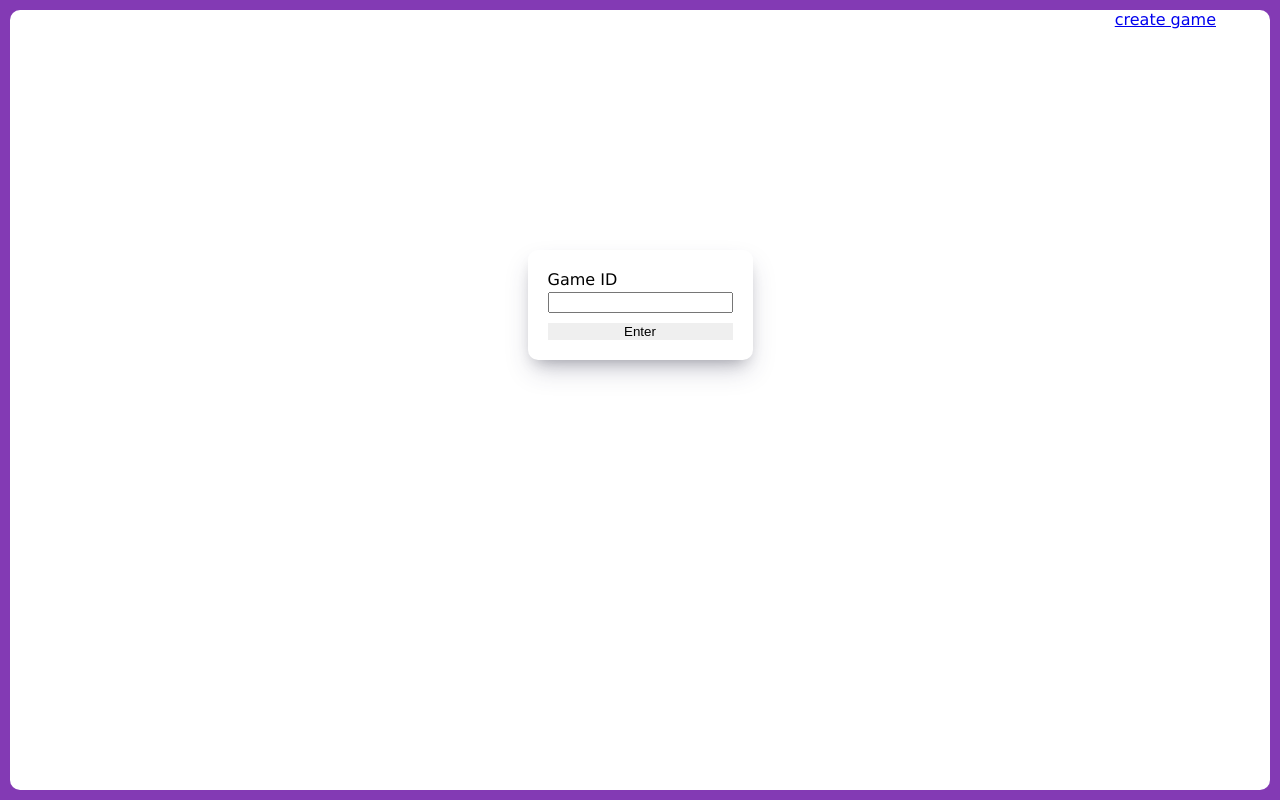
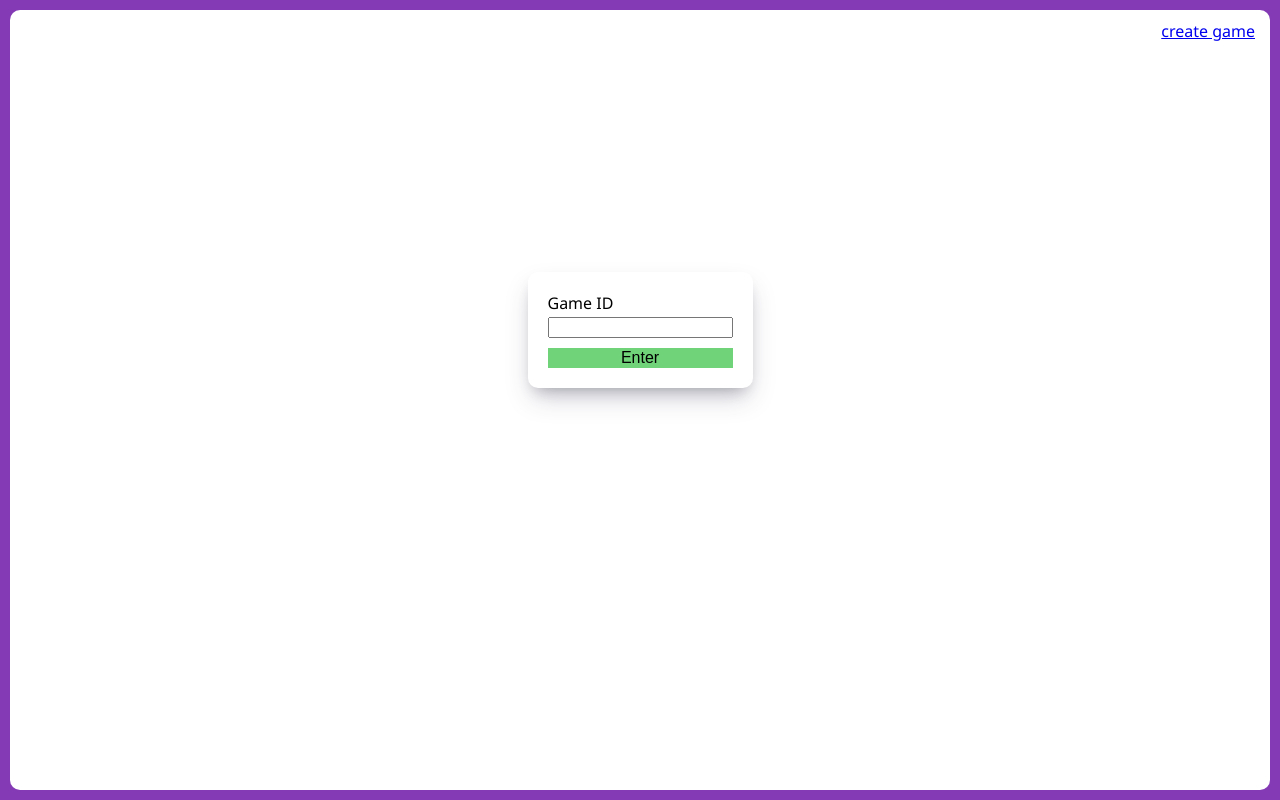
Before and after one commit to armobob74/trivia, a Flask app: page / in a window 1280 px wide. Run offline with Flask 3, Linux system fonts and the light colour scheme.

Commit message:
more styling

```diff
--- a/website/static/css/base_style.css
+++ b/website/static/css/base_style.css
@@ -10,7 +10,8 @@ html {
 body {
   background-color: white;
   border-radius: 10px;
-  height: 100%; }
+  height: 100%;
+  font-family: 'Segoe UI', Tahoma, Geneva, Verdana, sans-serif; }
 
 body > div {
   background-color: white; }
--- a/website/static/css/game.css
+++ b/website/static/css/game.css
@@ -1,7 +1,8 @@
 body {
   display: flex;
   flex-direction: column;
-  height: 100%; }
+  height: 100%;
+  padding-top: 10px; }
 
 #question-text {
   text-align: center;
@@ -9,6 +10,9 @@ body {
   display: flex;
   flex-direction: column;
   justify-content: space-evenly; }
+  #question-text h3 {
+    margin: 0px;
+    padding: 0px; }
 
 form {
   display: flex;
--- a/website/static/css/index.css
+++ b/website/static/css/index.css
@@ -2,12 +2,13 @@ body {
   display: flex;
   flex-direction: column;
   align-items: center;
-  font-family: Verdana, Geneva, Tahoma, sans-serif; }
+  background-color: white; }
 
 a {
-  position: absolute;
+  position: relative;
+  align-self: flex-end;
   top: 10px;
-  right: 5vw; }
+  right: 15px; }
 
 form {
   display: flex;
@@ -18,11 +19,19 @@ form {
   flex-direction: column;
   padding: 20px;
   box-shadow: rgba(50, 50, 93, 0.25) 0px 13px 27px -5px, rgba(0, 0, 0, 0.3) 0px 8px 16px -8px;
-  border-radius: 10px; }
+  border-radius: 10px;
+  background-color: white; }
 
 label {
   margin-bottom: 3px; }
 
 button {
   margin-top: 10px;
-  border: none; }
+  border: none;
+  font-size: 100%;
+  background-color: #70d279;
+  cursor: pointer;
+  transition: all 0.2s; }
+
+button:hover {
+  background-color: #35a740; }
--- a/website/static/sass/base_style.scss
+++ b/website/static/sass/base_style.scss
@@ -15,6 +15,7 @@ body{
 	background-color: $bg-color-2;
 	border-radius:10px;
 	height:100%;
+	font-family:'Segoe UI', Tahoma, Geneva, Verdana, sans-serif;
 }
 
 body>div{
--- a/website/static/sass/game.scss
+++ b/website/static/sass/game.scss
@@ -2,6 +2,7 @@ body {
 	display:flex;
 	flex-direction: column;
 	height:100%;
+	padding-top:10px;
 }
 
 #question-text{
@@ -10,7 +11,13 @@ body {
 	display:flex;
 	flex-direction:column;
 	justify-content: space-evenly;
+	h3{
+		margin:0px;
+		padding:0px;
+
+	}
 }
+
 form {
 	display: flex;
 	flex-grow:1;
--- a/website/static/sass/index.scss
+++ b/website/static/sass/index.scss
@@ -1,13 +1,16 @@
+@import 'variables.scss';
 body{
 	display:flex;
 	flex-direction:column;
 	align-items: center;
-	font-family: Verdana, Geneva, Tahoma, sans-serif;
+	background-color:lighten($bg-color-1,80%);
+
 }
 a {
-	position:absolute;
+	position:relative;
+	align-self: flex-end;
 	top:10px;
-	right:5vw;
+	right:15px;
 }
 
 form {
@@ -20,6 +23,7 @@ form {
 	padding:20px;
 	box-shadow: rgba(50, 50, 93, 0.25) 0px 13px 27px -5px, rgba(0, 0, 0, 0.3) 0px 8px 16px -8px;
 	border-radius: 10px;
+	background-color:$bg-color-2;
 }
 
 label{
@@ -29,4 +33,11 @@ label{
 button{
 	margin-top:10px;
 	border:none;
+	font-size:100%;
+	background-color: $trivia-light-green;
+	cursor: pointer;
+	transition: all 0.2s ;
 }
+button:hover{
+	background-color:darken($trivia-light-green,20%);
+}
--- a/website/static/sass/manage_game.scss
+++ b/website/static/sass/manage_game.scss
@@ -5,9 +5,8 @@ body {
 	grid-template-columns: repeat(5, 1fr);
 	grid-template-rows: repeat(5, 1fr);
 	grid-column-gap: 2px;
-	grid-row-gap: 2px;
+	grid-row-gap: 4px;
 	padding:20px;
-	font-family:Arial, Helvetica, sans-serif;
 }
 
 //  ####### grid stuff ####### //
@@ -21,6 +20,7 @@ div.g2 {
 	flex-direction: column;
 	justify-content: space-evenly;
 	align-items: center;
+	border:none;
 
 }
 div.g3 {
@@ -35,30 +35,61 @@ div.g3 {
 div.g4 {
 	grid-area: 3 / 1 / 6 / 6;
 	overflow-y:scroll;
+	padding:0px;
 }
 
 //  ##### end grid stuff ##### //
 
 table{
-	border-collapse:collapse;
+	border-collapse:separate; //allows rounding edges
+	border-spacing:0;
 	width:100%;
+	border:none;
 }
 
 th, td{
-	border: solid 1px gray;
+	border: solid 0.5px lighten(gray,20%);//$border-color-1;
 	padding:5px;
 }
 
+thead>tr{
+	th{border-top:none}
+	th:first-child{
+	border-left: none;
+	}
+	th:last-child{
+	border-right: none;
+	}
+}
+
+tr{
+	td:first-child{
+	border-left: none;
+	}
+	td:last-child{
+	border-right: none;
+	}
+}
 tr:nth-child(even){
-	background-color:#dddddd;
+	background-color:lighten(#dddddd,5%);
 }
 
 body>div{
-	border: solid 1px lighten($bg-color-1,30%);
+	border: solid 1px $border-color-1;
+	border-radius:10px;
 }
 
 button{
 	width:60%;
 	height:60%;
 	cursor:pointer;
+	background-color:$trivia-light-green;
+	border-radius:50px;
+	font-size:100%;
+	//border: solid 3px lighten($bg-color-1,30%);
+	border:none;
+	transition: all 0.2s ;
 }
+button:hover{
+	background-color:darken($trivia-light-green,20%);
+}
--- a/website/static/sass/variables.scss
+++ b/website/static/sass/variables.scss
@@ -1,3 +1,8 @@
 $bg-color-1: rgb(131,58,180);
+//$border-color-1:lighten($bg-color-1,30%);
+$border-color-1:lighten($bg-color-1,35%);
 $bg-color-2:white;
 $txt-color-1:black;
+
+$trivia-light-green:hsl(126, 52%, 63%);
+$trivia-dark-green: hsl(126, 39%, 32%);
```
Also changed, not shown: website/static/css/manage_game.css (+38 -11 lines).
